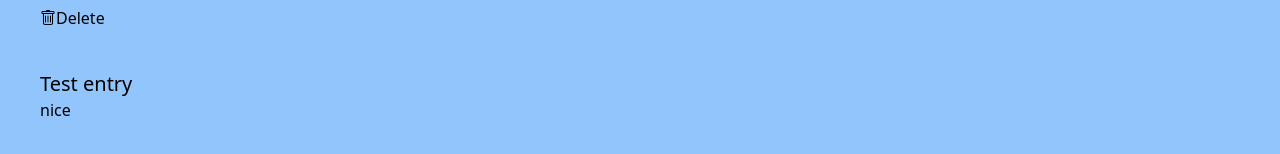
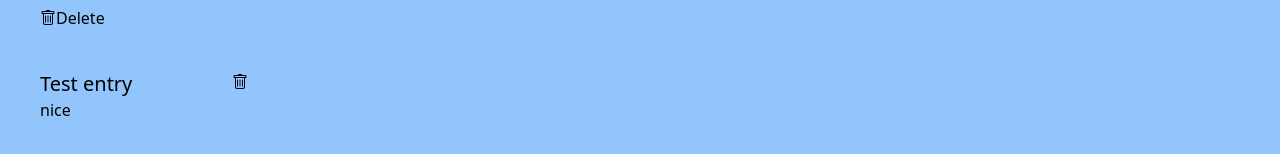
Before and after one commit to StanawalkaWorld/react-trello-clone, a React (Vite) app: page / in a window 1280 px wide. Both pictures are taken after a click on the button "Add a card". Shown: the part 222-376 px from the top of the page. Built offline with nearby package versions, Linux system fonts and the light colour scheme.

Commit message:
Added an option do delete individual entries.

```diff
--- a/src/components/ui/EntryCard.tsx
+++ b/src/components/ui/EntryCard.tsx
@@ -1,9 +1,18 @@
+import { useStoreDispatch } from "../../hooks/storeHook";
+import { entryRemove } from "../../stores/entry";
 import { Entry } from "../../types/entry";
 
 function EntryCard(props: { entry: Entry }) {
+    const dispatch = useStoreDispatch();
+
     return (
         <div className="p-4 rounded-md dark:bg-blue-gray-900 w-60">
-            <h4 className="text-xl">{props.entry.title}</h4>
+            <h4 className="text-xl float-left">{props.entry.title}</h4>
+            <i
+                className="bi-trash float-right"
+                onClick={() => dispatch(entryRemove(props.entry.id))}
+            ></i>
+            <div className="clear-both"></div>
             <p>{props.entry.description}</p>
         </div>
     );
```
